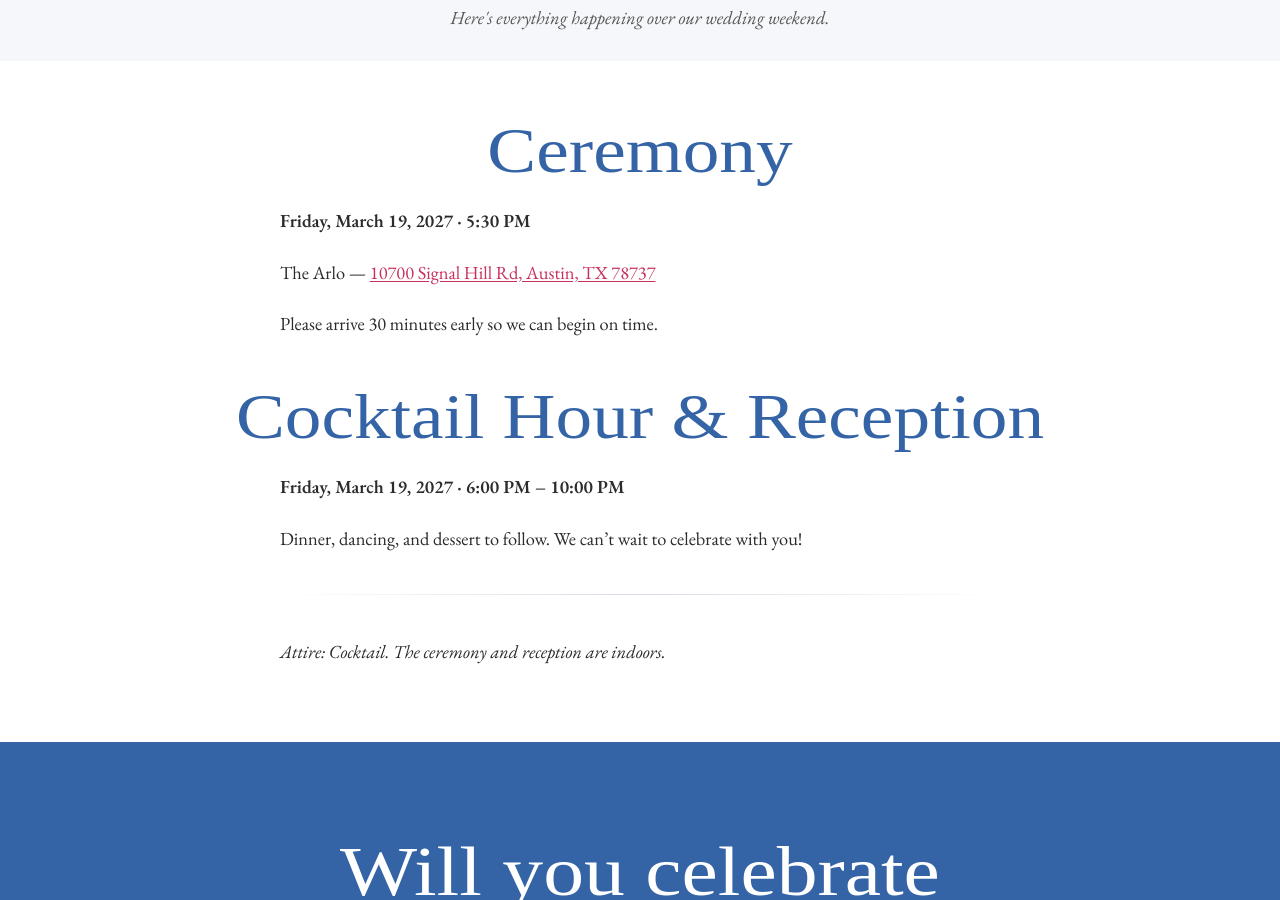
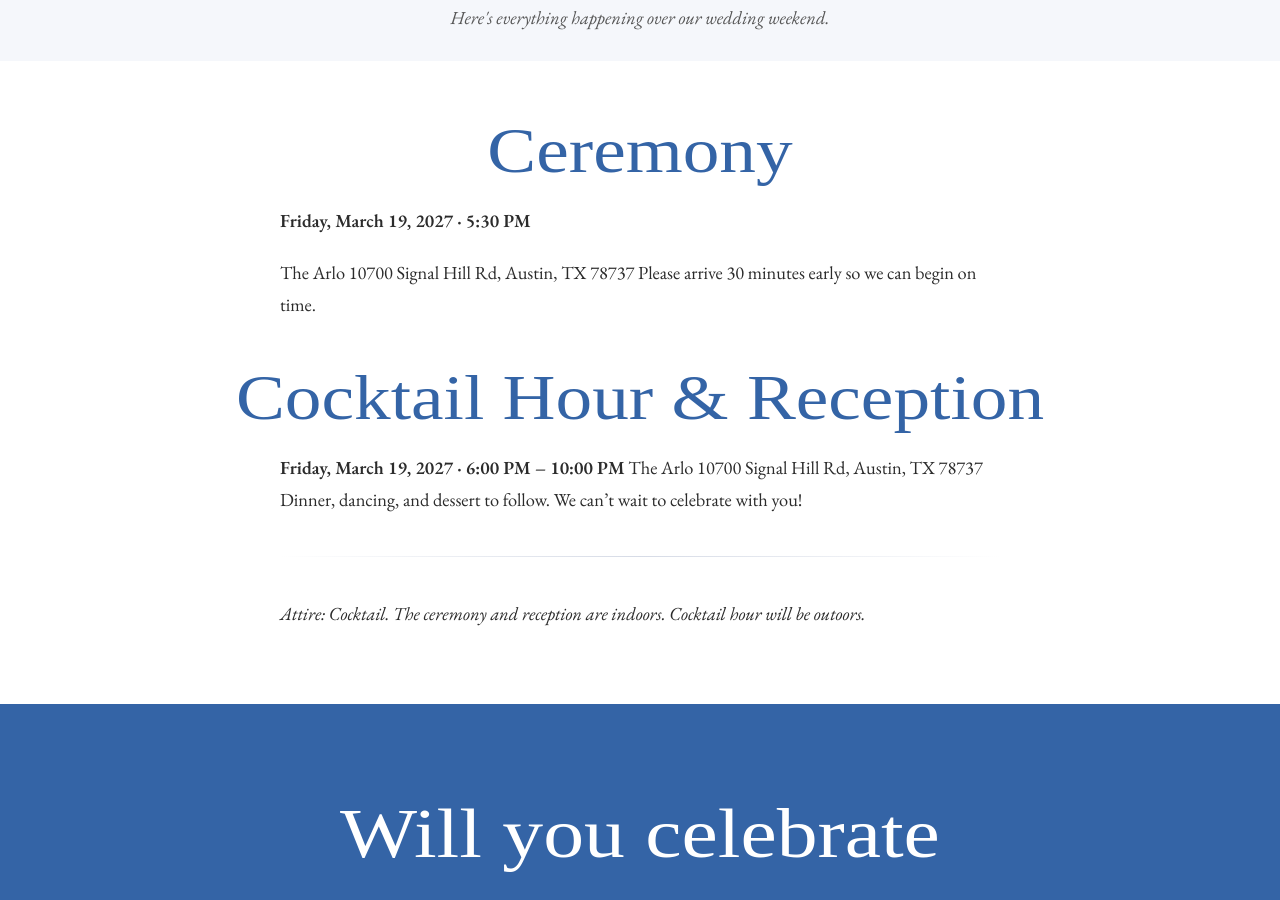
Before and after one commit to bjw7654/wedding-website, a Jekyll site: the page built from schedule.md, in a window 1280 px wide and 900 px high, scrolled down 372 px. Built offline with Jekyll 4.4.1, drawn with Linux system fonts in a browser that asks for light colours; some web fonts are replaced.

Commit message:
Update schedule.md

```diff
--- a/schedule.md
+++ b/schedule.md
@@ -10,18 +10,18 @@ subtitle: Here's everything happening over our wedding weekend.
 
 **Friday, March 19, 2027 · 5:30 PM**
 
-The Arlo — [10700 Signal Hill Rd, Austin, TX 78737](https://www.google.com/maps/dir//The+Arlo,+10700+Signal+Hill+Rd,+Austin,+TX+78737/@30.1236016,-97.7960126,15z/data=!4m8!4m7!1m0!1m5!1m1!1s0x865b45ffa5a37665:0xd3eb2774ba320a3c!2m2!1d-97.9605285!2d30.1924493?entry=ttu&g_ep=EgoyMDI2MDYyMy4wIKXMDSoASAFQAw%3D%3D)
-
+The Arlo
+10700 Signal Hill Rd, Austin, TX 78737
 Please arrive 30 minutes early so we can begin
 on time.
 
 ## Cocktail Hour & Reception
 
 **Friday, March 19, 2027 · 6:00 PM – 10:00 PM**
-
+The Arlo
+10700 Signal Hill Rd, Austin, TX 78737
 Dinner, dancing, and dessert to follow. We can't wait to celebrate with you!
-
 
 ---
 
-*Attire: Cocktail. The ceremony and reception are indoors.*
+*Attire: Cocktail. The ceremony and reception are indoors. Cocktail hour will be outoors.*
```
